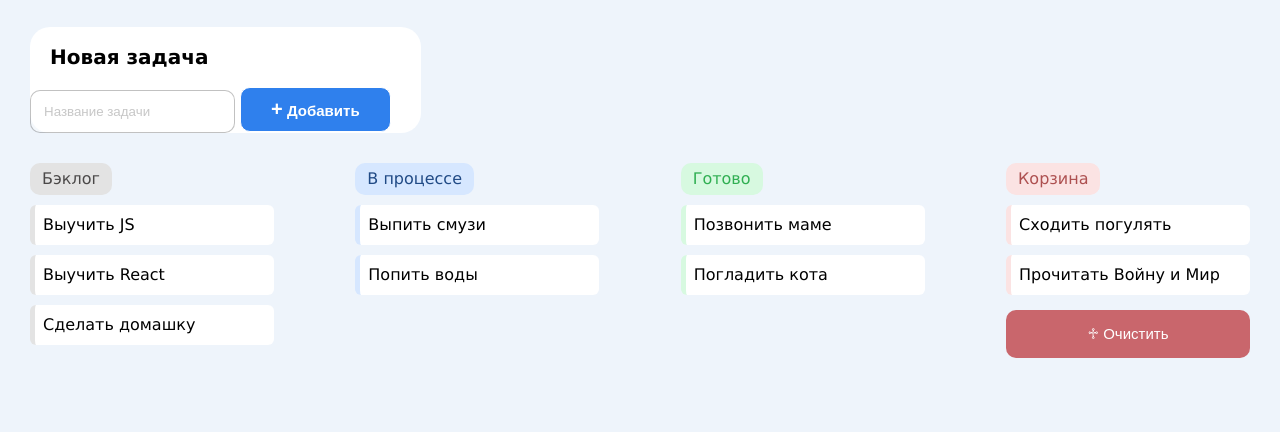
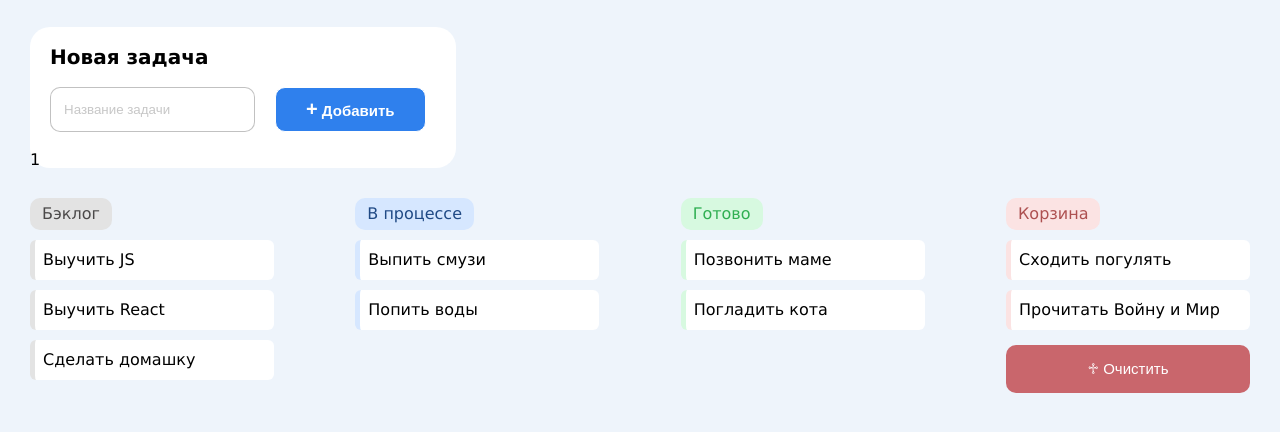
Before and after one commit to Maratus131/ui-dev-labs, a plain HTML site: page index.html in a window 1280 px wide. Shown: the part 58-490 px from the top of the page. Drawn offline with Linux system fonts and the light colour scheme.

Commit message:
fixed index.html submit button

```diff
--- a/index.html
+++ b/index.html
@@ -19,10 +19,10 @@
             <h2 class="newTaskHeader">
                 Новая задача
             </h2>
-            <form>
+            <div class="addNewTask">
                 <input class="inputTask" type="text" placeholder="Название задачи">
                 <button class="addTask">+ Добавить</button>
-            </form>
+            </div>1
         </div>
         <div class="tasks">
             <div class="backLog">
```
